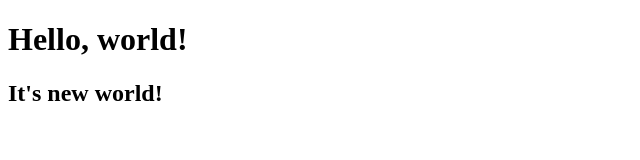
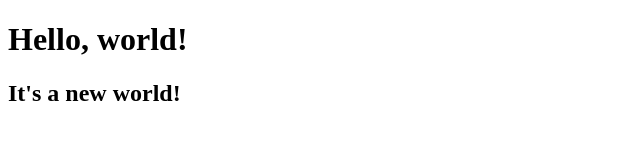
Before and after one commit to Carrion-Crow/CS50-Web, a plain HTML site: page index.html in a window 1280 px wide. Shown: the full height of the page, 0-640 px from the left. Drawn offline with Linux system fonts and the light colour scheme.

Commit message:
A new world

```diff
--- a/index.html
+++ b/index.html
@@ -6,6 +6,6 @@
   </head>
   <body>
     <h1>Hello, world!</h1>
-    <h2>It's new world!</h2>
+    <h2>It's a new world!</h2>
   </body>
 </html>
```
